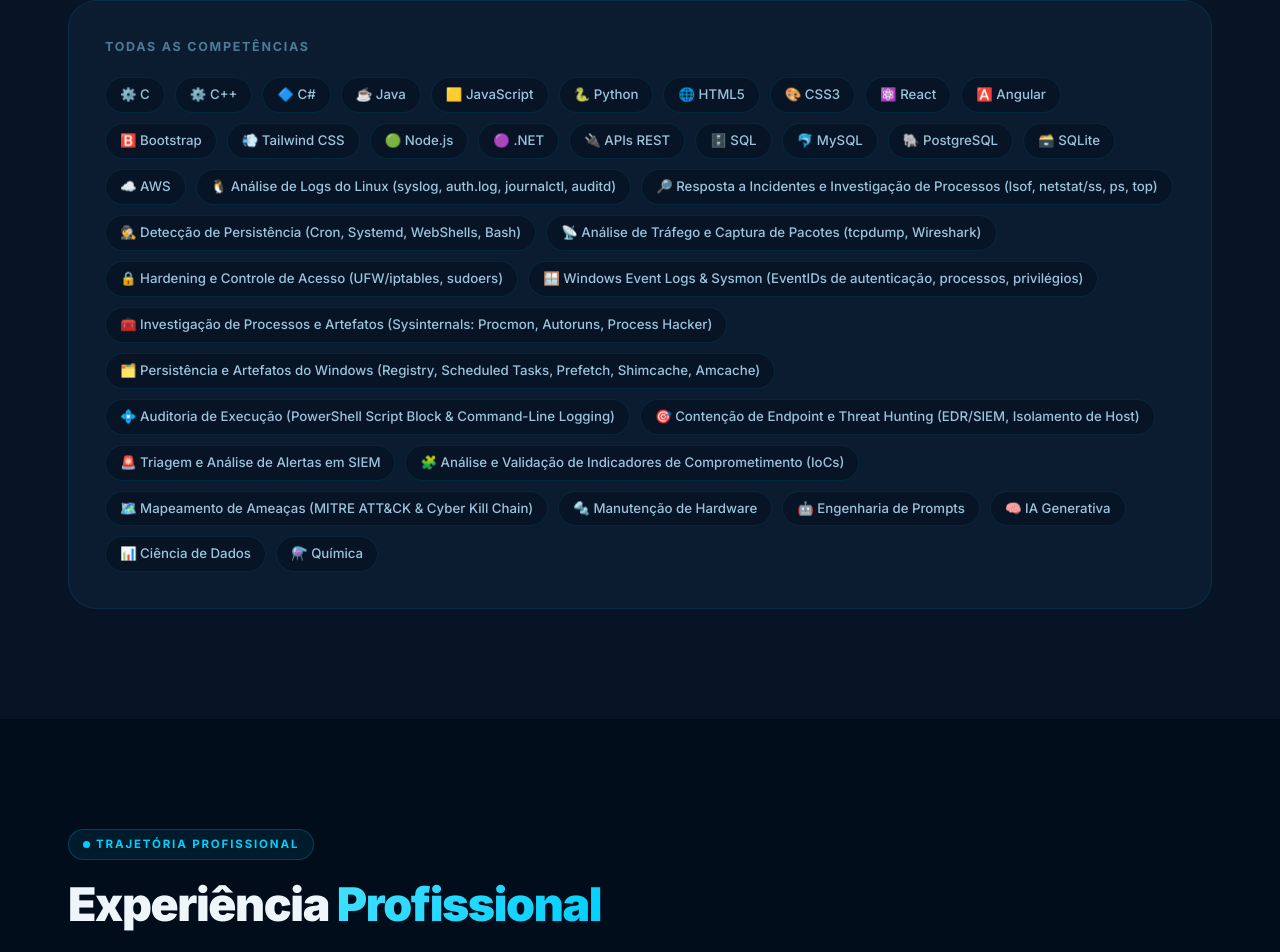
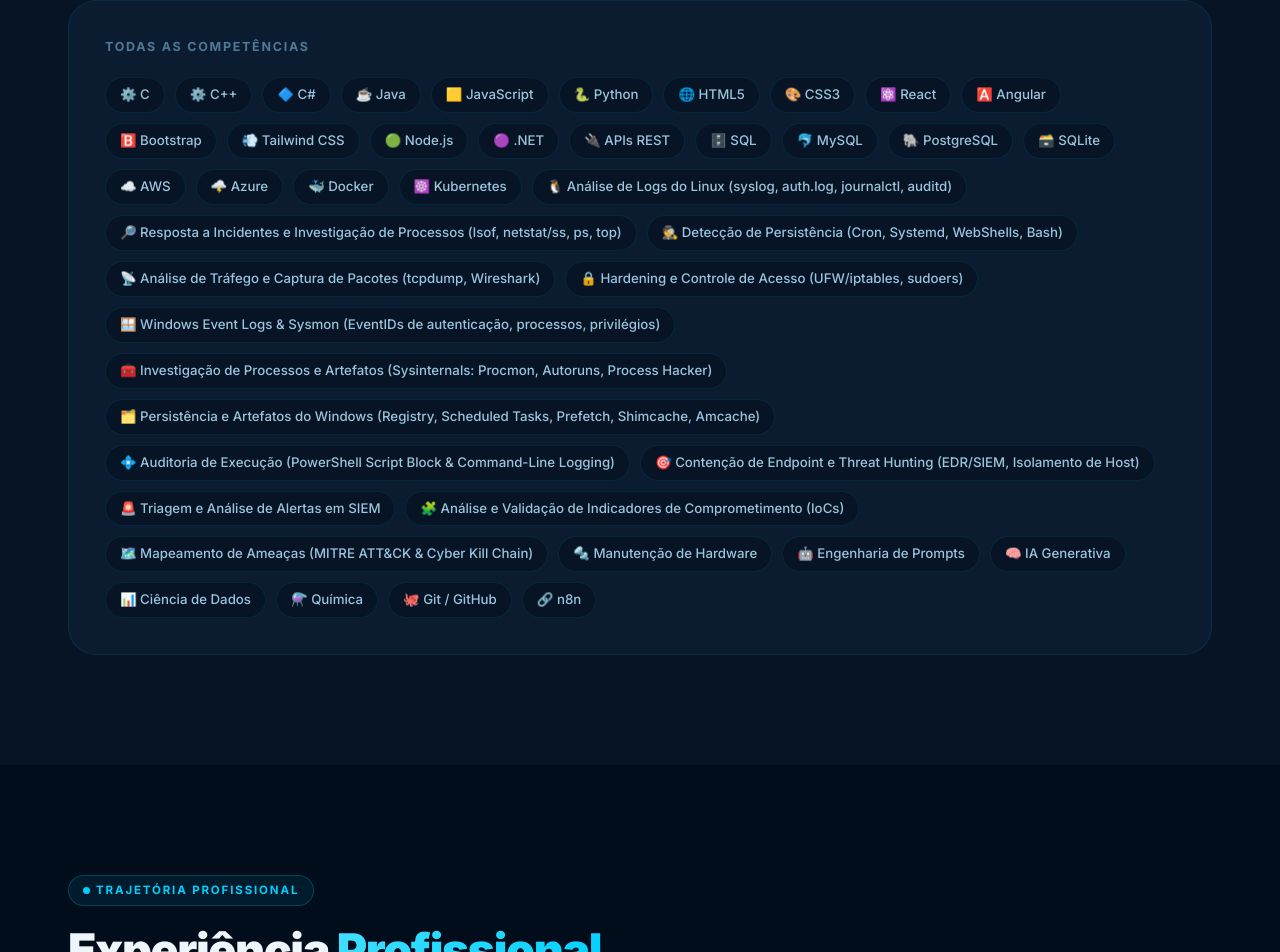
Before and after one commit to LucasMendesBSantos/Curriculo-Online-Tech----Quim, a React (Vite) app: page / in a window 1280 px wide. Shown: the part 1500-2452 px from the top of the page. Built offline with nearby package versions, Linux system fonts and the light colour scheme.

Commit message:
Adicionando novas skills

```diff
--- a/src/data/skills.js
+++ b/src/data/skills.js
@@ -39,6 +39,9 @@
       { name: 'PostgreSQL', icon: '🐘', level: 72 },
       { name: 'SQLite',     icon: '🗃️', level: 76 },
       { name: 'AWS',        icon: '☁️', level: 65 },
+      { name: 'Azure',      icon: '🌩️', level: 70 },
+      { name: 'Docker',     icon: '🐳', level: 80 },
+      { name: 'Kubernetes', icon: '☸️', level: 65 },
     ],
   },
   {
@@ -86,6 +89,8 @@
       { name: 'IA Generativa',          icon: '🧠', level: 80 },
       { name: 'Ciência de Dados',       icon: '📊', level: 72 },
       { name: 'Química',                icon: '⚗️', level: 84 },
+      { name: 'Git / GitHub',           icon: '🐙', level: 90 },
+      { name: 'n8n',                    icon: '🔗', level: 75 },
     ],
   },
 ];
```
